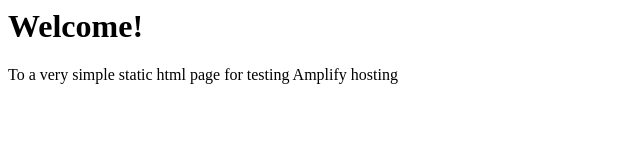
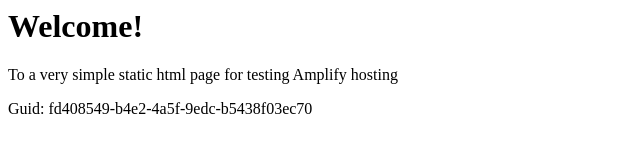
Before and after one commit to aws-aemilia-sin/Github-PR-Commit-Integration-Test-DoNotTouch-GitH-MJCD6L4M-v1-prod-ap-southeast-1, a website: page src/index.html in a window 1280 px wide. Shown: the whole page, without its empty margins (0-640 px from the left). Drawn offline with Linux system fonts and the light colour scheme.

Commit message:
commit from integ tests

```diff
--- a/src/index.html
+++ b/src/index.html
@@ -1,3 +1,5 @@
+
+
 <html lang="en">
 
 <head>
@@ -10,6 +12,6 @@
 <body>
     <h1>Welcome!</h1>
     <p>To a very simple static html page for testing Amplify hosting</p>
-</body>
+    <p>Guid: fd408549-b4e2-4a5f-9edc-b5438f03ec70</p></body>
 
 </html>
```
